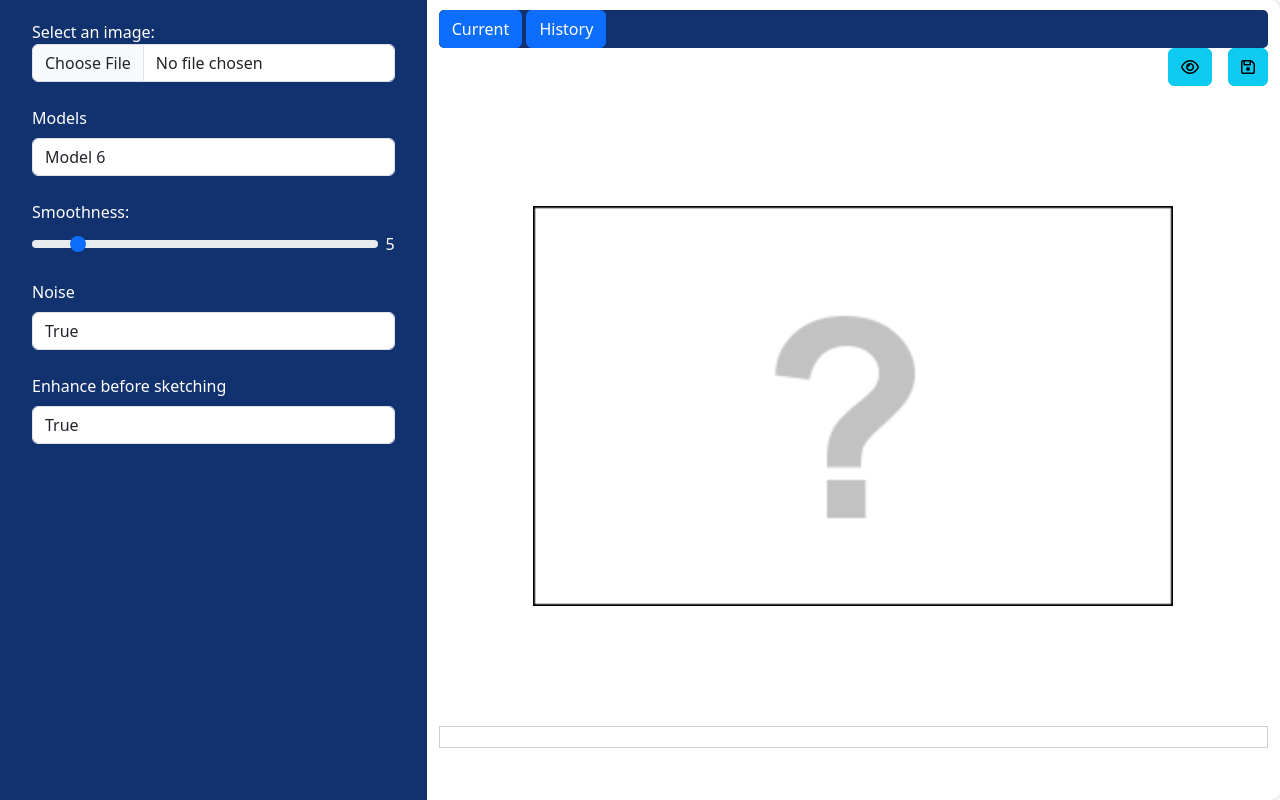
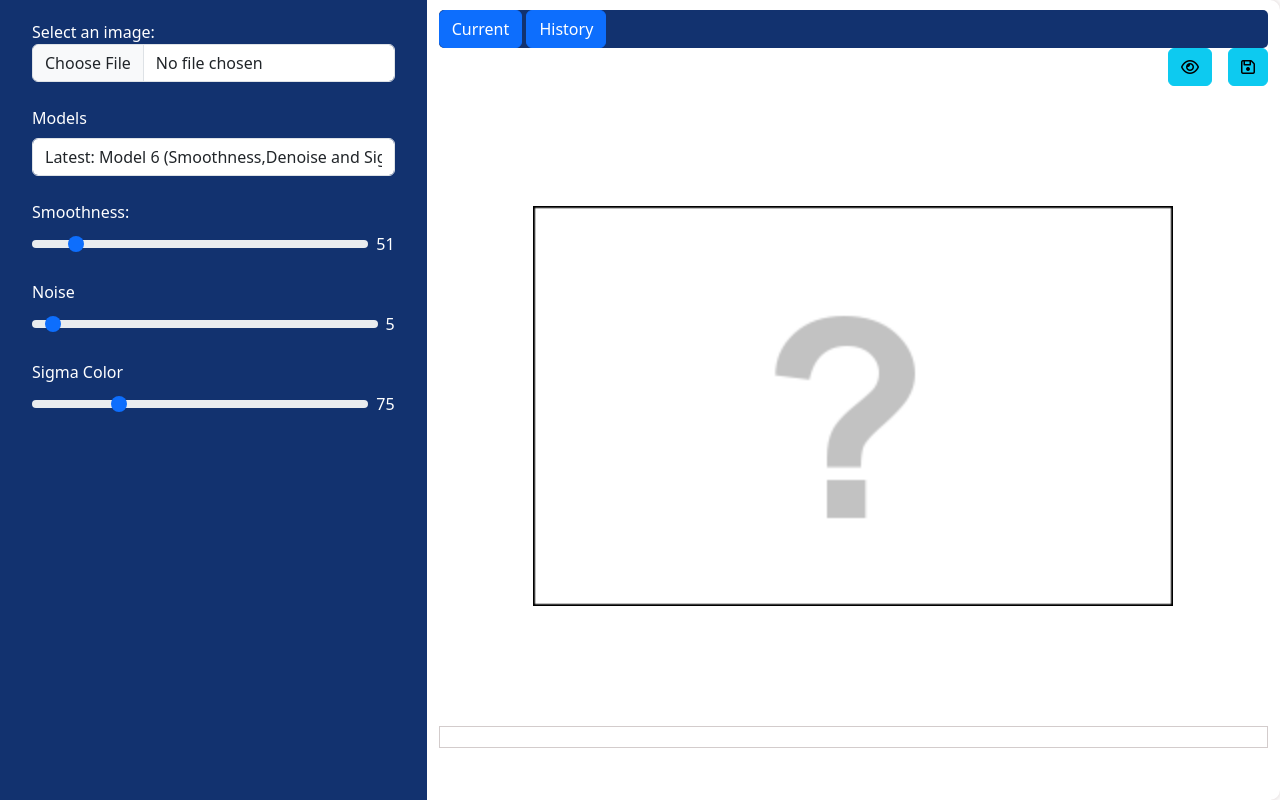
Before and after one commit to Dot-Click/Image-to-sketch-converter, a Flask app: page / in a window 1280 px wide. Run offline with Flask 3, Linux system fonts and the light colour scheme; some libraries are stand-ins or nearby versions.

Commit message:
add new model

```diff
--- a/image_models/model3.py
+++ b/image_models/model3.py
@@ -1,9 +1,5 @@
 
 import cv2
-
-# Assuming the image has been loaded correctly
-
-# Assuming the image has been loaded correctly
 
 def model3(image, smoothness=5):
     # Check if the image has 3 or 4 channels before converting
--- a/main.py
+++ b/main.py
@@ -11,33 +11,39 @@ import uuid
 from image_models.model2 import model2
 from image_models.model3 import model3
 from image_models.model6 import model6
-from image_models.model5 import model5
 
 app = Flask(__name__)
 # Enable CORS
 CORS(app)
 
 app = Flask(__name__)
-@app.route('/')
+
+
+@app.route("/")
 def index():
-  return render_template('index.html')
+    return render_template("index.html")
+
+
 # Enable CORS
 CORS(app)
 
-upload_folder = os.path.join('static', 'uploads')
+upload_folder = os.path.join("static", "uploads")
 
-app.config['UPLOAD'] = upload_folder
+app.config["UPLOAD"] = upload_folder
 # Configure the folder to save uploaded images temporarily
-UPLOAD_FOLDER = 'uploads'
-OUTPUT_FOLDER = 'outputs'
-app.config['UPLOAD_FOLDER'] = upload_folder
-app.config['OUTPUT_FOLDER'] = upload_folder
+UPLOAD_FOLDER = "uploads"
+OUTPUT_FOLDER = "outputs"
+app.config["UPLOAD_FOLDER"] = upload_folder
+app.config["OUTPUT_FOLDER"] = upload_folder
 
 # Make sure upload and output folders exist
 os.makedirs(upload_folder, exist_ok=True)
 os.makedirs(upload_folder, exist_ok=True)
 
-def convert_to_outline_svg(image_path, output_svg_path, blur_value, canny_thresh1, canny_thresh2):
+
+def convert_to_outline_svg(
+    image_path, output_svg_path, blur_value, canny_thresh1, canny_thresh2
+):
     # Read the image
     image = cv2.imread(image_path, cv2.IMREAD_GRAYSCALE)
 
@@ -55,7 +61,7 @@ def convert_to_outline_svg(image_path, output_svg_path, blur_value, canny_thresh
     for y in range(height):
         for x in range(width):
             if edges[y, x] > 0:  # If an edge pixel is detected
-                dwg.add(dwg.circle(center=(x, y), r=0.5, fill='black'))
+                dwg.add(dwg.circle(center=(x, y), r=0.5, fill="black"))
 
     # Save the SVG file
     dwg.save()
@@ -69,17 +75,22 @@ def increase_sharpness(image, alpha=1.5, beta=-0.5):
     sharp_image = cv2.addWeighted(image, alpha, blurred_image, beta, 0)
     return sharp_image
 
+
 # Function to adjust contrast using CLAHE (Contrast Limited Adaptive Histogram Equalization)
 def increase_contrast(image):
     clahe = cv2.createCLAHE(clipLimit=2.0, tileGridSize=(8, 8))
     if len(image.shape) == 2:  # Grayscale image
         return clahe.apply(image)
     else:
-        raise ValueError("CLAHE contrast enhancement is only valid for grayscale images.")
+        raise ValueError(
+            "CLAHE contrast enhancement is only valid for grayscale images."
+        )
+
 
 # Function to adjust brightness (simple addition of pixel values)
 def adjust_brightness(image, value=30):
     return cv2.convertScaleAbs(image, alpha=1, beta=value)
+
 
 # Function to apply sketching (Canny edge detection)
 def apply_sketching(image, blur_value, canny_thresh1, canny_thresh2):
@@ -90,103 +101,133 @@ def apply_sketching(image, blur_value, canny_thresh1, canny_thresh2):
     return edges
 
 
-@app.route('/convert', methods=['POST'])
-
+@app.route("/convert", methods=["POST"])
 def convert_image():
     # Check if an image file was uploaded
-    if 'image' not in request.files:
+    if "image" not in request.files:
         return jsonify({"error": "No image file provided."}), 400
 
-    image_file = request.files['image']
-    if image_file.filename == '':
+    image_file = request.files["image"]
+    if image_file.filename == "":
         return jsonify({"error": "No image selected for uploading."}), 400
 
     # Secure the filename and save it
     filename = secure_filename(image_file.filename)
 
     # Validate file extension
-    if not filename.lower().endswith(('.png', '.jpg', '.jpeg', '.bmp', '.tiff')):
+    if not filename.lower().endswith((".png", ".jpg", ".jpeg", ".bmp", ".tiff")):
         return jsonify({"error": "Unsupported file format."}), 400
 
-    image_path = os.path.join(app.config['UPLOAD_FOLDER'], filename)
+    image_path = os.path.join(app.config["UPLOAD_FOLDER"], filename)
     image_file.save(image_path)
 
     # Read the image in grayscale
-    image = cv2.imread(image_path,0)
+    image = cv2.imread(image_path, 0)
 
     # Get the optional parameters from the request (with defaults)
-    blur_value = int(request.form.get('blur', 5))
-    canny_thresh1 = int(request.form.get('canny_thresh1', 50))
-    canny_thresh2 = int(request.form.get('canny_thresh2', 150))
-    output_type = request.form.get('output_type', 'svg').lower()  # Default to 'svg'
-    sharpness = float(request.form.get('sharpness', 1.5))  # Default to '1.5'
-    contrast = request.form.get('contrast', 'true').lower() == 'true'  # Default to 'True'
-    brightness = int(request.form.get('brightness', 30))  # Default to '30'
-    model = int(request.form.get('model', 1))  # Default to '30'
-    smoothness = int(request.form.get('smoothness', 5))  # Default smoothness value of 5
-    denoise = bool(request.form.get('denoise',  False ))  # Default smoothness value of 5
-    enhance_before_sketching = bool(request.form.get('enhance_before_sketching', False))  # Default smoothness value of 5
+    blur_value = int(request.form.get("blur", 5))
+    canny_thresh1 = int(request.form.get("canny_thresh1", 50))
+    canny_thresh2 = int(request.form.get("canny_thresh2", 150))
+    output_type = request.form.get("output_type", "image").lower()  # Default to 'svg'
+    sharpness = float(request.form.get("sharpness", 1.5))  # Default to '1.5'
+    contrast = (
+        request.form.get("contrast", "true").lower() == "true"
+    )  # Default to 'True'
+    brightness = int(request.form.get("brightness", 30))  # Default to '30'
+    model = int(request.form.get("model", 1))  # Default to '30'
+    smoothness = int(request.form.get("smoothness", 5))  # Default smoothness value of 5
+    denoise = int(request.form.get("denoise",  5))  # Default smoothness value of 5
+    sigmaColor = int(
+        request.form.get("sigmaColor", 75)
+    )  # Default smoothness value of 5
+
+    if denoise >= 2 or sigmaColor >= 2:
+        image = cv2.bilateralFilter(image, denoise, sigmaColor, sigmaColor)
 
     # Step 1: Adjust sharpness
-    if sharpness > 0 & model ==1 :
+    if sharpness > 0 & model == 1:
+        print("model 1 sharpness")
         image = increase_sharpness(image, alpha=sharpness)
 
     # Step 2: Adjust contrast
-    if contrast & model ==1 :
+
+    if contrast & model == 1:
+        print("model 1 contrast")
         try:
             image = increase_contrast(image)
         except ValueError as e:
             return jsonify({"error": str(e)}), 400
 
     # Step 3: Adjust brightness
-    if brightness != 0 & model ==1 :
+    if brightness != 0 & model == 1:
+        print("model 1 brightness")
         image = adjust_brightness(image, value=brightness)
 
     sketch_image = image
-
+    image = increase_contrast(image)
     if model == 1:
-       # Step 4: Apply sketching effect (edge detection)
-        sketch_image = apply_sketching(image, blur_value=blur_value, canny_thresh1=canny_thresh1, canny_thresh2=canny_thresh2)
+        print("model 1")
+        # Step 4: Apply sketching effect (edge detection)
+        sketch_image = apply_sketching(
+            image,
+            blur_value=blur_value,
+            canny_thresh1=canny_thresh1,
+            canny_thresh2=canny_thresh2,
+        )
 
     elif model == 2:
-         sketch_image = model2(image, blur_value = 21)
+        print("model 2")
+        sketch_image = model2(image, blur_value=21)
+    elif model == 6:
+        print("model 6")
+        sketch_image = model6(image, smoothness=smoothness)
 
     elif model == 3:
-         sketch_image = model3(image,smoothness=smoothness)
-
-    elif model == 6:
-         sketch_image = model6(image,smoothness=smoothness,denoise =denoise,enhance_before_sketching=enhance_before_sketching )
-
-
+        print("model 3")
+        sketch_image = model3(image, smoothness=smoothness)
 
     # Generate a unique identifier (UUID) for the output filename
     unique_id = str(uuid.uuid4())
 
-    if output_type == 'svg':
+    if output_type == "svg":
         # Set the output file path for SVG
         output_svg_filename = f"{os.path.splitext(filename)[0]}_{unique_id}_outline.svg"
-        output_svg_path = os.path.join(app.config['OUTPUT_FOLDER'], output_svg_filename)
+        output_svg_path = os.path.join(app.config["OUTPUT_FOLDER"], output_svg_filename)
 
         # Convert to SVG (assuming a function exists)
-        convert_to_outline_svg(image_path, output_svg_path, blur_value, canny_thresh1, canny_thresh2)
+        convert_to_outline_svg(
+            image_path, output_svg_path, blur_value, canny_thresh1, canny_thresh2
+        )
 
         # Return the path to the output file
-        return jsonify({"message": "Image converted successfully.", "output_file": output_svg_path})
+        return jsonify(
+            {"message": "Image converted successfully.", "output_file": output_svg_path}
+        )
 
-    elif output_type == 'image':
+    elif output_type == "image":
         # Set the output file path for image (e.g., PNG)
-        output_image_filename = f"{os.path.splitext(filename)[0]}_{unique_id}_outline.png"
-        output_image_path = os.path.join(app.config['OUTPUT_FOLDER'], output_image_filename)
+        output_image_filename = (
+            f"{os.path.splitext(filename)[0]}_{unique_id}_outline.png"
+        )
+        output_image_path = os.path.join(
+            app.config["OUTPUT_FOLDER"], output_image_filename
+        )
 
         # Save the sketch image
         cv2.imwrite(output_image_path, sketch_image)
 
         # Return the path to the output file
-        return jsonify({"message": "Image converted successfully.", "output_file": output_image_path})
+        return jsonify(
+            {
+                "message": "Image converted successfully.",
+                "output_file": output_image_path,
+            }
+        )
 
     else:
         return jsonify({"error": "Invalid output type. Must be 'svg' or 'image'."}), 400
 
-if __name__ == '__main__':
-        #  serve(app, host="0.0.0.0", port=8080)
-        app.run(debug=True)
+
+if __name__ == "__main__":
+    #  serve(app, host="0.0.0.0", port=8080)
+    app.run(debug=True)
--- a/templates/index.html
+++ b/templates/index.html
@@ -108,11 +108,14 @@
             </div>
             <div class="form-group w-100 mb-4">
               <label class="form-label" for="models"> Models </label>
-              <select class="form-control" id="models" name="models">
-                <option value="1">Model 1</option>
-                <option value="2">Model 2</option>
-                <option selected value="3">Model 3</option>
-                <option selected value="6">Model 6</option>
+              <select class="form-control" id="models" name="model">
+                <option value="1">Model 1 (First Sketching model)</option>
+                <option value="3">
+                  Model 3 (Simple Sketching + Smoothness controller)
+                </option>
+                <option selected value="6">
+                  Latest: Model 6 (Smoothness,Denoise and Sigam Filter)
+                </option>
               </select>
             </div>
             <div class="form-group modelControls w-100 modelinput1 mb-4">
@@ -242,28 +245,42 @@
                   step="2"
                   oninput="this.nextElementSibling.value = this.value"
                 />
+                <output>51</output>
+              </div>
+            </div>
+            <div class="form-group w-100 modelControls modelinput6 mb-4">
+              <label class="form-label" for="denoise"> Noise </label>
+              <div class="d-flex gap-2">
+                <input
+                  class="form-range"
+                  type="range"
+                  id="denoise"
+                  name="denoise"
+                  value="5"
+                  min="1"
+                  max="100"
+                  step="2"
+                  oninput="this.nextElementSibling.value = this.value"
+                />
                 <output>5</output>
               </div>
             </div>
             <div class="form-group w-100 modelControls modelinput6 mb-4">
-              <label class="form-label" for="denoise"> Noise </label>
-              <select class="form-control" id="denoise" name="denoise">
-                <option selected value="True">True</option>
-                <option value="False">False</option>
-              </select>
-            </div>
-            <div class="form-group w-100 modelControls modelinput6 mb-4">
-              <label class="form-label" for="enhance_before_sketching">
-                Enhance before sketching
-              </label>
-              <select
-                class="form-control"
-                id="enhance_before_sketching"
-                name="enhance_before_sketching"
-              >
-                <option selected value="True">True</option>
-                <option value="False">False</option>
-              </select>
+              <label class="form-label" for="sigmaColor"> Sigma Color </label>
+              <div class="d-flex gap-2">
+                <input
+                  class="form-range"
+                  type="range"
+                  id="sigmaColor"
+                  name="sigmaColor"
+                  value="75"
+                  min="1"
+                  max="300"
+                  step="2"
+                  oninput="this.nextElementSibling.value = this.value"
+                />
+                <output>75</output>
+              </div>
             </div>
 
             <!-- <button type="submit" id="submitbutton" class="btn btn-success">
@@ -401,12 +423,10 @@
       });
 
       $(document).on("change", "input,select", function () {
-        const models = parseInt(document.getElementById("models").value);
+        const models = parseInt($("#models").val());
         $(".modelControls").hide();
-
         $(`.modelinput${models}`).show();
-
-        fetchFile();
+        fetchFile(this);
       });
 
       $(function () {
@@ -424,37 +444,38 @@
         });
       }
 
-      async function fetchFile() {
+      async function fetchFile(element) {
+        const output_type = "image";
         // Get the form data
         $(".isloading").show();
-        const formData = new FormData();
-        const imageFile = document.getElementById("image").files[0];
-        const blurValue = document.getElementById("blur").value;
-        const cannyThresh1 = document.getElementById("canny_thresh1").value;
-        const cannyThresh2 = document.getElementById("canny_thresh2").value;
-        const sharpness = document.getElementById("sharpness").value;
-        const contrast = document.getElementById("contrast").value;
-        const brightness = document.getElementById("brightness").value;
-        const models = document.getElementById("models").value;
-        const smoothness = document.getElementById("smoothness").value;
-        const enhance_before_sketching = document.getElementById(
-          "enhance_before_sketching"
-        ).value;
-        const denoise = document.getElementById("denoise").value;
-        const output_type = "image";
+        var formData = new FormData($(element).closest("form")[0]);
+        // const imageFile = document.getElementById("image").files[0];
+        // const blurValue = document.getElementById("blur").value;
+        // const cannyThresh1 = document.getElementById("canny_thresh1").value;
+        // const cannyThresh2 = document.getElementById("canny_thresh2").value;
+        // const sharpness = document.getElementById("sharpness").value;
+        // const contrast = document.getElementById("contrast").value;
+        // const brightness = document.getElementById("brightness").value;
+        // const models = document.getElementById("models").value;
+        // const smoothness = document.getElementById("smoothness").value;
+        // const enhance_before_sketching = document.getElementById(
+        //   "enhance_before_sketching"
+        // ).value;
+        // const denoise = document.getElementById("denoise").value;
+
         // Append the form data
-        formData.append("image", imageFile);
-        formData.append("blur", blurValue);
-        formData.append("canny_thresh1", cannyThresh1);
-        formData.append("canny_thresh2", cannyThresh2);
-        formData.append("output_type", output_type);
-        formData.append("sharpness", sharpness);
-        formData.append("contrast", contrast);
-        formData.append("brightness", brightness);
-        formData.append("model", models);
-        formData.append("smoothness", smoothness);
-        formData.append("enhance_before_sketching", enhance_before_sketching);
-        formData.append("denoise", denoise);
+        // formData.append("image", imageFile);
+        // formData.append("blur", blurValue);
+        // formData.append("canny_thresh1", cannyThresh1);
+        // formData.append("canny_thresh2", cannyThresh2);
+        // formData.append("output_type", output_type);
+        // formData.append("sharpness", sharpness);
+        // formData.append("contrast", contrast);
+        // formData.append("brightness", brightness);
+        // formData.append("model", models);
+        // formData.append("smoothness", smoothness);
+        // formData.append("enhance_before_sketching", enhance_before_sketching);
+        // formData.append("denoise", denoise);
 
         try {
           let api_path = "";
```
Also changed, not shown: other parts of templates/index.html (+7 -2 lines), image_models/model6.py (+40 -12 lines).
